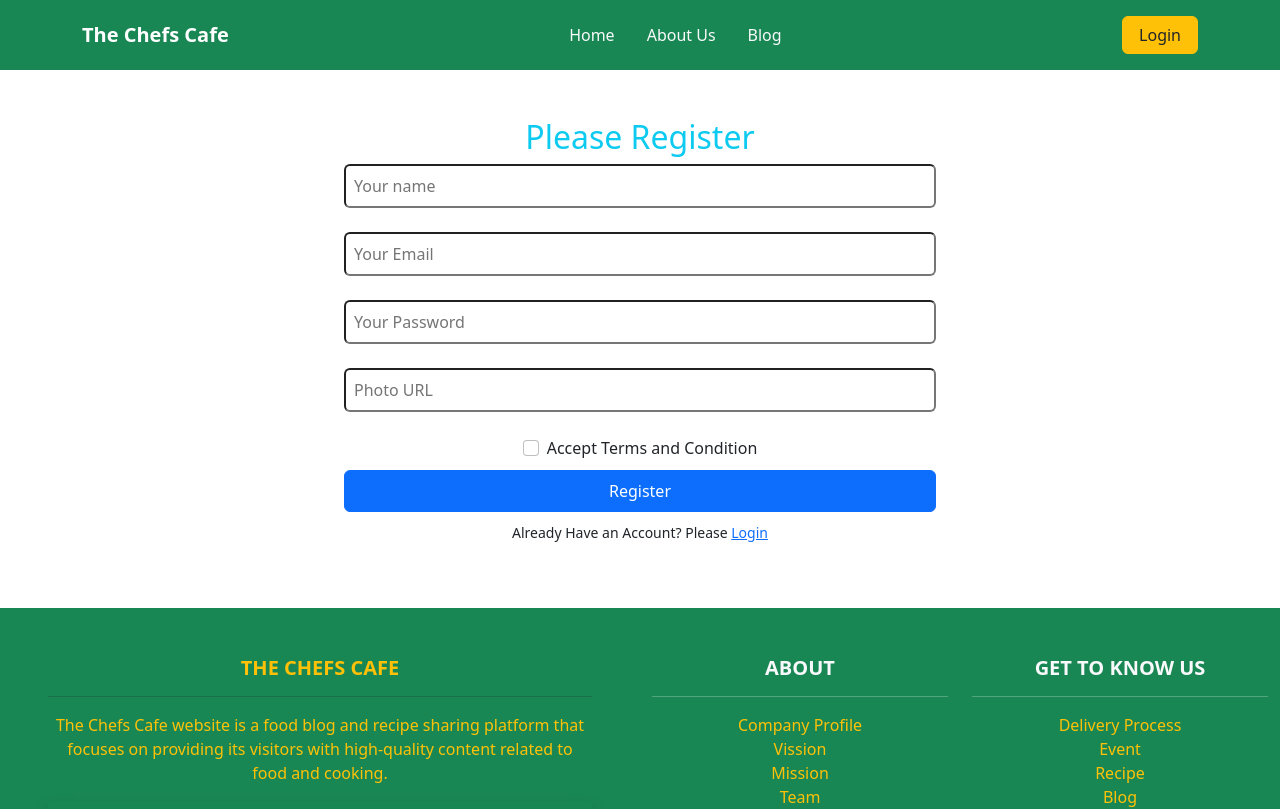
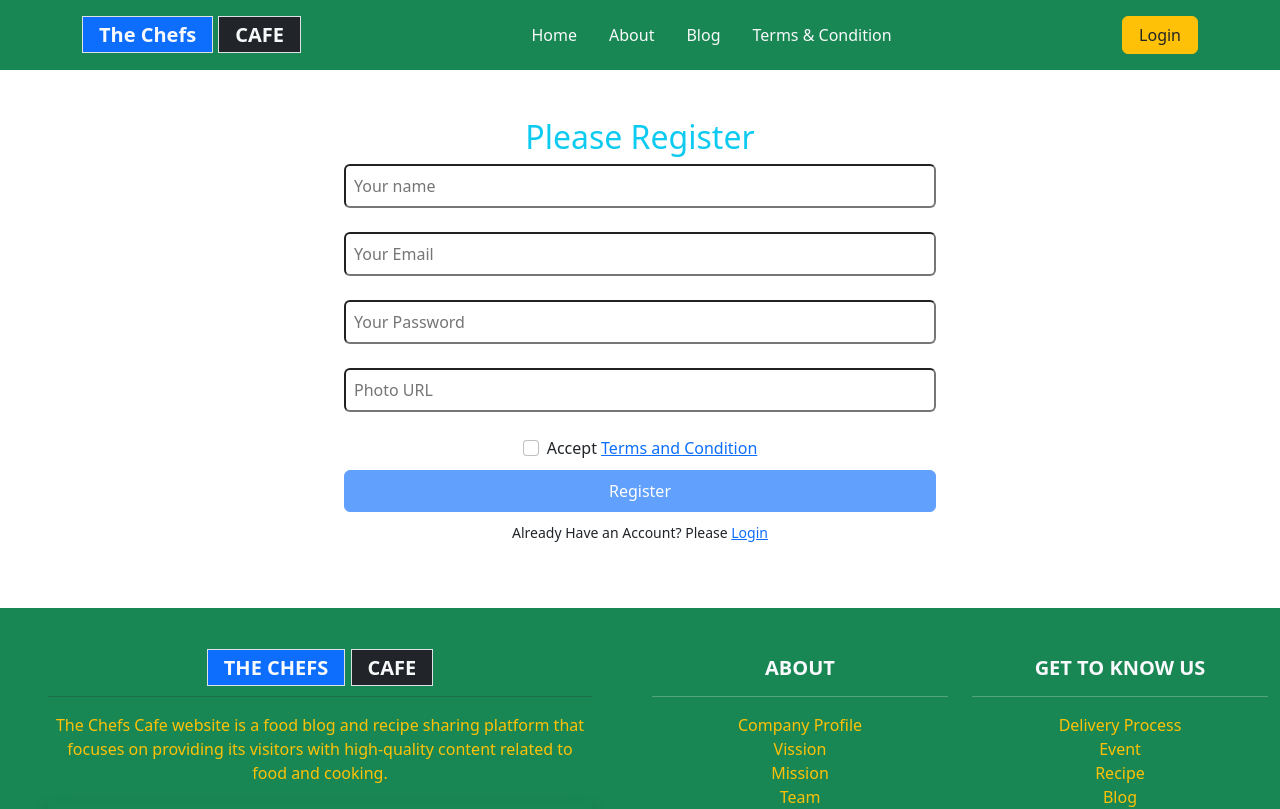
Before and after one commit to tarequemusa/chefs-cafe-client, a React (Vite) app: page /register in a window 1280 px wide. Shown: the top 809 px of the page. Built offline with nearby package versions, Linux system fonts and the light colour scheme; no server answers.

Commit message:
Created Terms and Conditon page and function

```diff
--- a/src/components/Register/Register.jsx
+++ b/src/components/Register/Register.jsx
@@ -9,6 +9,8 @@ const auth = getAuth(app);
 
 const Register = () => {
     const {createUser} = useContext(AuthContext);
+    const [accepted, setAccepted] = useState(false);
+
     const [error, setError] = useState('');
     const [success, setSuccess] = useState('');
 
@@ -72,8 +74,8 @@ const Register = () => {
         // setEmail(event.target.value);
     }
 
-    const handlePasswordBlur = (event) => {
-        // console.log(event.target.value);
+    const handleAccepted = (event) => {
+        setAccepted(event.target.checked);
     }
 
     return (
@@ -82,10 +84,12 @@ const Register = () => {
             <form className="justify-content-center d-flex flex-column" onSubmit={handleSubmit}>
                 <input className="mx-2 p-2 w-50 mx-auto rounded" type="text" name="name" id="name" placeholder="Your name" required /><br />
                 <input className="mx-2 p-2 w-50 mx-auto rounded" onChange={handleEmailChange} type="email" name="email" id="email" placeholder="Your Email" required /><br />
-                <input className="mx-2 p-2 w-50 mx-auto rounded" onBlur={handlePasswordBlur} type="password" name="password" id="password" placeholder="Your Password" required /><br />
+                <input className="mx-2 p-2 w-50 mx-auto rounded" type="password" name="password" id="password" placeholder="Your Password" required /><br />
                 <input className="mx-2 p-2 w-50 mx-auto rounded" type="text" name="photo" id="photo" placeholder="Photo URL" required /><br />
-                <Form.Check className="mx-auto" type="checkbox" name="accept" label="Accept Terms and Condition"></Form.Check>
-                <input className="w-50 mx-auto btn btn-primary m-2 p-2 bg-primary rounded text-center text-white" type="submit" value="Register" />
+                <Form.Check
+                    onClick={handleAccepted}
+                    className="mx-auto" type="checkbox" name="accept" label={<>Accept <Link to="/terms">Terms and Condition</Link></>}></Form.Check>
+                <input disabled={!accepted} className="w-50 mx-auto btn btn-primary m-2 p-2 bg-primary rounded text-center text-white" type="submit" value="Register" />
             </form>
             <p className="text-center"><small>Already Have an Account? Please <Link to="/emaillogin">Login</Link> </small></p>
             <p className="text-danger text-center">{error}</p>
--- a/src/pages/Shared/Footer/Footer.jsx
+++ b/src/pages/Shared/Footer/Footer.jsx
@@ -9,12 +9,12 @@ const Footer = () => {
                 <div className="container-fluid text-center text-md-left">
                     <div className="row">
                         <div className="col-md-6 mt-md-0 mt-3 px-5">
-                            <h5 className="text-uppercase text-warning fw-bold">The Chefs Cafe</h5><hr />
+                            <h5 className="text-uppercase text-warning fw-bold"><span className='border bg-primary text-light fw-bold px-3 py-1'>The Chefs</span> <span className='border bg-dark text-light fw-bold px-3 py-1'>CAFE</span></h5><hr />
                             <p className="text-warning">The Chefs Cafe website is a food blog and recipe sharing platform that focuses on providing its visitors with high-quality content related to food and cooking. </p>
-                            <h4 className='fw-bold shadow py-4'>Get in Touch:</h4>{' '}
-                            <Row className='display-6' xs={1} md={2} lg={6} >
-                                <Link className='text-light' to="/facebook.com"><FaFacebook /></Link><Link className='text-light' to="/twitter.com"><FaTwitter /></Link><Link className='text-light' to="/instagram.com"><FaInstagram /></Link><Link className='text-light' to="/youtube.com"><FaYoutube /></Link><Link className='text-light' to="/linkedin.com"><FaLinkedin /></Link><Link className='text-light' to="/tiktok.com"><FaTiktok /></Link>
-                            </Row>
+                            <h4 className='fw-bold border-bottom shadow py-4'>Get in Touch:{' '}
+                                <Row className='display-6' xs={1} md={2} lg={6} >
+                                    <Link className='text-light' to="/facebook.com"><FaFacebook /></Link><Link className='text-light' to="/twitter.com"><FaTwitter /></Link><Link className='text-light' to="/instagram.com"><FaInstagram /></Link><Link className='text-light' to="/youtube.com"><FaYoutube /></Link><Link className='text-light' to="/linkedin.com"><FaLinkedin /></Link><Link className='text-light' to="/tiktok.com"><FaTiktok /></Link>
+                                </Row></h4>
                         </div>
 
                         <hr className="clearfix w-100 d-md-none pb-0" />
@@ -42,7 +42,7 @@ const Footer = () => {
                 </div>
 
                 <div className="bg-dark footer-copyright text-center text-light pb-3"><hr />© 2023 Copyright: {' '}
-                    <a className="text-light" href="#">The Chefs Cafe</a>
+                    <a className="text-light" href="/">The Chefs Cafe</a>
                 </div>
 
             </footer>
--- a/src/pages/Shared/NavigationBar/NavigationBar.jsx
+++ b/src/pages/Shared/NavigationBar/NavigationBar.jsx
@@ -1,8 +1,8 @@
 import React, {useContext} from 'react';
 import {Button, Container, Nav, Navbar} from 'react-bootstrap';
-import {FaUserCircle} from 'react-icons/fa';
 import {Link} from 'react-router-dom';
 import {AuthContext} from '../../../providers/AuthProvider';
+import {FaUserCircle} from 'react-icons/fa';
 
 const NavigationBar = () => {
     const {user, logOut} = useContext(AuthContext);
@@ -16,13 +16,14 @@ const NavigationBar = () => {
     return (
         <Navbar collapseOnSelect expand="lg" bg="success" variant="dark">
             <Container>
-                <Navbar.Brand className="fw-bold" href="/">The Chefs Cafe</Navbar.Brand>
+                <Navbar.Brand className="fw-bold" href="/"><span className='border bg-primary text-light fw-bold px-3 py-1'>The Chefs</span> <span className='border bg-dark text-light fw-bold px-3 py-1'>CAFE</span></Navbar.Brand>
                 <Navbar.Toggle aria-controls="responsive-navbar-nav" />
                 <Navbar.Collapse id="responsive-navbar-nav">
                     <Nav className="justify-content-center flex-grow-1 pe-3">
-                        <Link className="text-light px-3" style={{textDecoration: 'none'}} href="/">Home</Link>
-                        <Link className="text-light px-3" style={{textDecoration: 'none'}} href="/about">About Us</Link>
-                        <Link className="text-light px-3" style={{textDecoration: 'none'}} href="/blog">Blog</Link>
+                        <a className="text-light px-3" style={{textDecoration: 'none'}} href="/">Home</a>
+                        <a className="text-light px-3" style={{textDecoration: 'none'}} href="/about">About</a>
+                        <a className="text-light px-3" style={{textDecoration: 'none'}} href="/blog">Blog</a>
+                        <a className="text-light px-3" style={{textDecoration: 'none'}} href="/terms">Terms & Condition</a>
                     </Nav>
                     <Nav>
                         <Navbar.Collapse className="justify-content-end">
--- /dev/null
+++ b/src/pages/Terms/Terms.jsx
@@ -0,0 +1,55 @@
+import React from 'react';
+import {Container} from 'react-bootstrap';
+import {Link} from 'react-router-dom';
+
+const Terms = () => {
+    return (
+        <><h2 className='text-center fw-bold bottom-border shadow my-4 py-4'>Terms And Condition</h2>
+            <Container>
+                <div className='mt-5 p-4'>
+                    <h5>Here is a sample terms and conditions document for a food blogging website:</h5>
+
+                    Welcome to <Link to="/">The Chefs Cafe</Link>, a website dedicated to food blogging. By accessing or using the Site, you agree to be bound by these terms and conditions (“Terms”) as well as any additional terms and conditions posted on the Site. If you do not agree to these Terms, you may not use the Site.
+
+                    <h5>1. Content</h5>
+
+                    All content on the Site, including but not limited to text, images, videos, and recipes (“Content”), is the property of the Site or its contributors and is protected by copyright laws. You may not use any Content for commercial purposes without express permission from the Site or its contributors.
+
+                    <h5>2. User Conduct</h5>
+
+                    As a user of the Site, you agree to use the Site in a manner consistent with all applicable laws and regulations. You may not use the Site to post or transmit any material that is obscene, defamatory, or infringing on any intellectual property rights. You may not use the Site to advertise any products or services without express permission from the Site.
+
+                    <h5>3. Registration</h5>
+
+                    Certain areas of the Site may require registration in order to access. By registering for the Site, you agree to provide accurate and current information about yourself, and to update this information as necessary. You are responsible for maintaining the confidentiality of your account information and password, and for all activities that occur under your account.
+
+                    <h5>4. User-Submitted Content</h5>
+
+                    Users may submit content to the Site, including recipes, reviews, and comments (“User Content”). By submitting User Content, you represent and warrant that you have all necessary rights and permissions to post the content, and that it does not infringe on any third-party rights. The Site reserves the right to remove any User Content that it deems inappropriate or offensive.
+
+                    <h5>5. Disclaimer of Warranties</h5>
+
+                    The Site makes no warranties or representations about the accuracy or completeness of the Content on the Site, and assumes no liability for any errors or omissions. The Site is not responsible for any damages resulting from the use or inability to use the Site, including but not limited to direct, indirect, incidental, or consequential damages.
+
+                    <h5>6. Indemnification</h5>
+
+                    You agree to indemnify and hold harmless the Site and its contributors from any and all claims, liabilities, damages, and expenses (including attorneys’ fees) arising from your use of the Site or any violation of these Terms.
+
+                    <h5>7. Modification</h5>
+
+                    The Site reserves the right to modify these Terms at any time, without notice. It is your responsibility to review these Terms periodically to ensure that you are aware of any changes. Your continued use of the Site after any modifications indicates your acceptance of the modified Terms.
+
+                    <h5>8. Governing Law</h5>
+
+                    These Terms and any disputes arising out of or related to the Site shall be governed by and construed in accordance with the laws of the jurisdiction where the Site is based, without giving effect to any principles of conflicts of law.
+
+                    <p>By accessing or using the Site, you agree to these Terms and the Site’s Privacy Policy, which is incorporated herein by reference. If you do not agree to these Terms or the Privacy Policy, you may not use the Site.</p>
+                    <p className="text-center fw-bold m-4"><small>New to this website? Please <Link to="/register">Register</Link> </small></p> <p className='text-center'>OR</p>
+                    <p className="text-center fw-bold"><small>Already Have an Account? Please <Link to="/emaillogin">Login</Link> </small></p>
+                </div>
+            </Container>
+        </>
+    );
+};
+
+export default Terms;
--- a/src/providers/AuthProvider.jsx
+++ b/src/providers/AuthProvider.jsx
@@ -8,16 +8,20 @@ const auth = getAuth(app);
 
 const AuthProvider = ({children}) => {
     const [user, setUser] = useState(null);
+    const [loading, setLoading] = useState(true);
 
     const createUser = (email, password) => {
+        setLoading(true);
         return createUserWithEmailAndPassword(auth, email, password);
     }
 
     const signIn = (email, password) => {
+        setLoading(true);
         return signInWithEmailAndPassword(auth, email, password);
     }
 
     const logOut = () => {
+        setLoading(true);
         return signOut(auth);
     }
 
@@ -25,6 +29,7 @@ const AuthProvider = ({children}) => {
         const unsubscribe = onAuthStateChanged(auth, signedUser => {
             console.log('Logged in User inside auth state observer', signedUser);
             setUser(signedUser);
+            setLoading(false);
         })
         return () => {
             unsubscribe();
@@ -33,6 +38,7 @@ const AuthProvider = ({children}) => {
 
     const authInfo = {
         user,
+        loading,
         createUser,
         signIn,
         logOut
```
Also changed, not shown: src/Routes/PrivateRoute.jsx (+13 -7 lines), src/Routes/Routes.jsx (+18 -8 lines), src/components/EmailLogin/EmailLogin.jsx (+5 -2 lines), src/components/Login/Login.jsx (+5 -2 lines).
